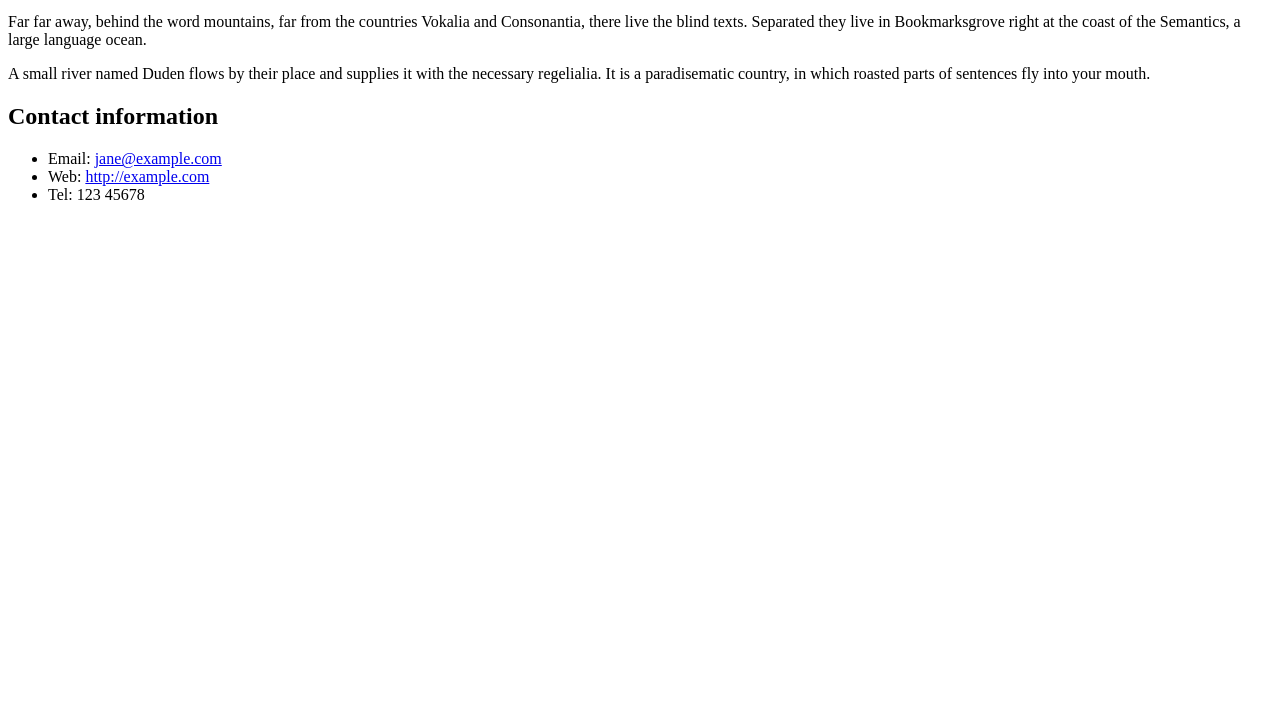
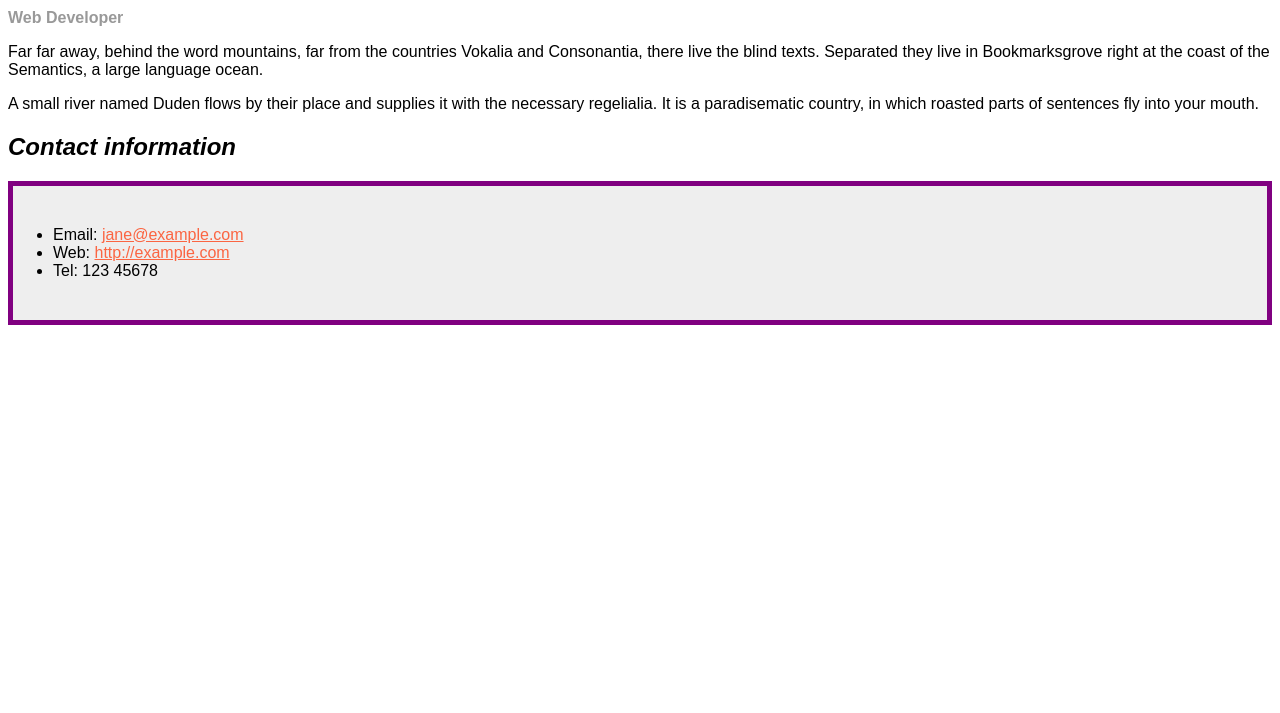
Before and after one commit to basimhilalv/Biography-Page, a plain HTML site: page index.html in a window 1280 px wide. Shown: the part 87-800 px from the top of the page. Drawn offline with Linux system fonts and the light colour scheme.

Commit message:
Update index.html

```diff
--- a/index.html
+++ b/index.html
@@ -1,3 +1,10 @@
+<!DOCTYPE html>
+<html lang="en">
+  <head>
+    <meta charset="UTF-8">
+    <link rel="stylesheet" href="styles.css">
+  </head>
+<body>
 <h1>Jane Doe</h1>
 <div class="job-title">Web Developer</div>
 <p>Far far away, behind the word mountains, far from the countries Vokalia and Consonantia, there live the blind texts. Separated they live in Bookmarksgrove right at the coast of the Semantics, a large language ocean.</p>
@@ -10,3 +17,5 @@
   <li>Web: <a href="http://example.com">http://example.com</a></li>
   <li>Tel: 123 45678</li>
 </ul>
+</body>
+</html>
```
